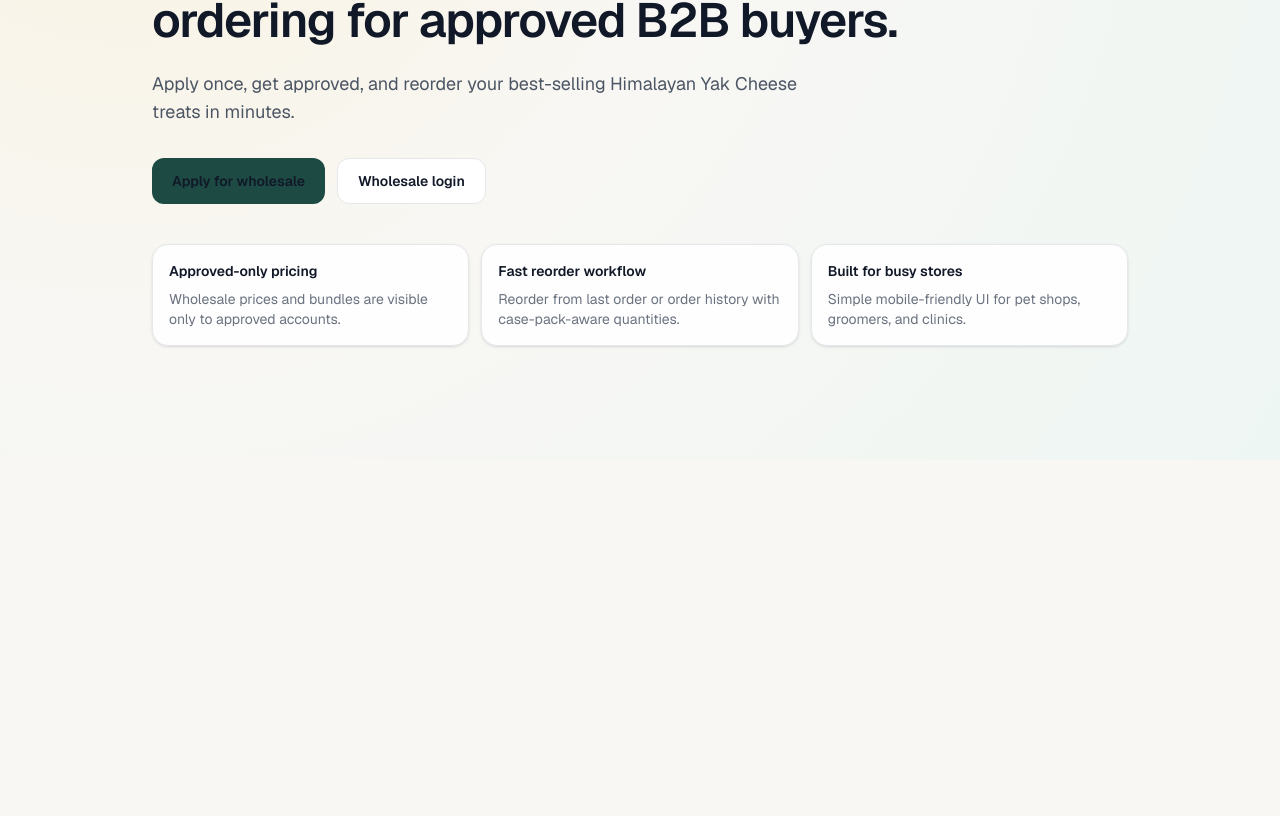
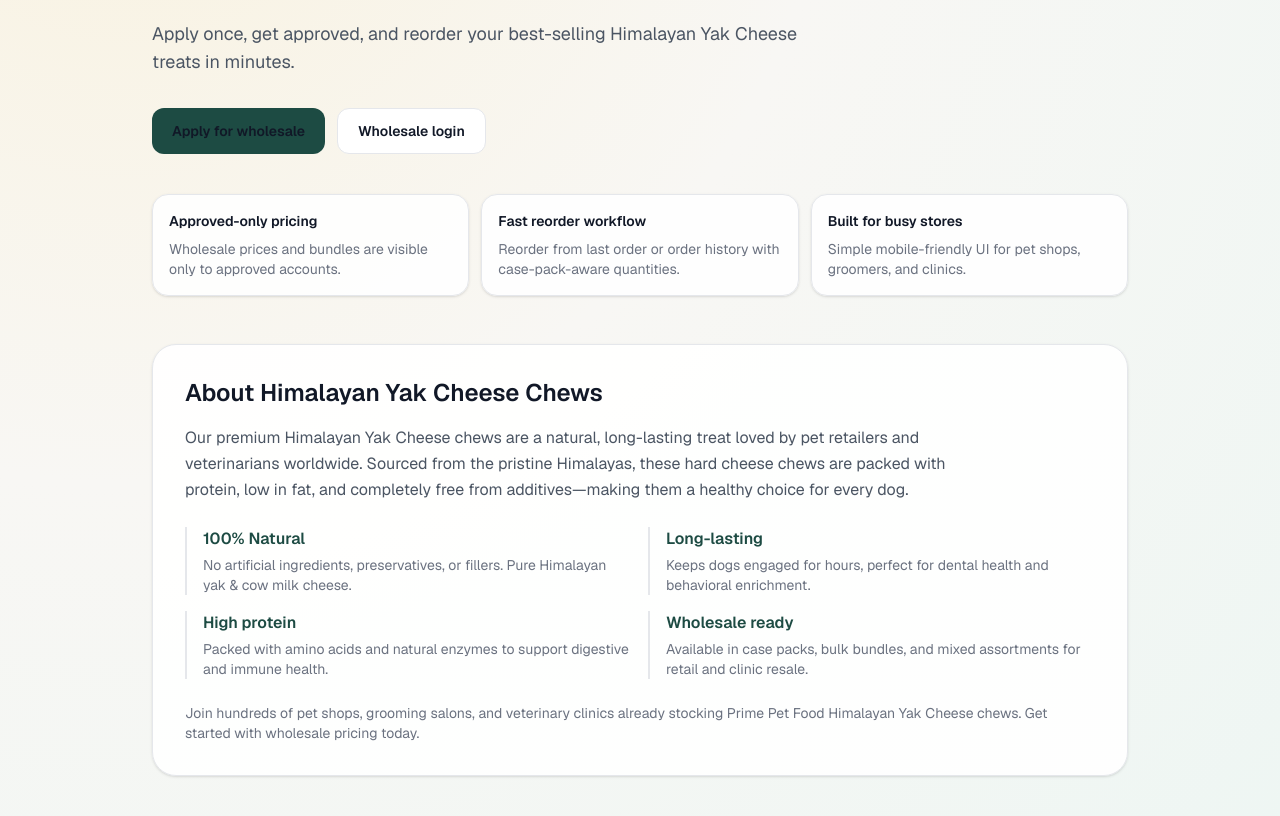
Before and after one commit to dipak1992/prime-pet-food-b2b, a Next.js app: page / in a window 1280 px wide. Shown: the part 340-1156 px from the top of the page. Before the commit the page ends 800 px from the top, so only its background shows below. Built offline with nearby package versions, Linux system fonts and the light colour scheme.

Commit message:
feat: add himalayan yak cheese context section to landing page

```diff
--- a/src/app/page.tsx
+++ b/src/app/page.tsx
@@ -47,6 +47,31 @@
             </article>
           ))}
         </div>
+
+        <div className="mt-12 rounded-3xl border border-[#e5e7eb] bg-white/95 p-8 shadow-sm">
+          <h2 className="text-2xl font-semibold text-[#111827]">About Himalayan Yak Cheese Chews</h2>
+          <p className="mt-4 text-base text-[#4b5563] leading-relaxed max-w-3xl">
+            Our premium Himalayan Yak Cheese chews are a natural, long-lasting treat loved by pet retailers and veterinarians worldwide. Sourced from the pristine Himalayas, these hard cheese chews are packed with protein, low in fat, and completely free from additives—making them a healthy choice for every dog.
+          </p>
+
+          <div className="mt-6 grid gap-4 sm:grid-cols-2">
+            {[
+              { label: "100% Natural", detail: "No artificial ingredients, preservatives, or fillers. Pure Himalayan yak & cow milk cheese." },
+              { label: "Long-lasting", detail: "Keeps dogs engaged for hours, perfect for dental health and behavioral enrichment." },
+              { label: "High protein", detail: "Packed with amino acids and natural enzymes to support digestive and immune health." },
+              { label: "Wholesale ready", detail: "Available in case packs, bulk bundles, and mixed assortments for retail and clinic resale." },
+            ].map(({ label, detail }) => (
+              <div key={label} className="border-l-2 border-[#1d4b43] pl-4">
+                <p className="font-semibold text-[#1d4b43]">{label}</p>
+                <p className="mt-1 text-sm text-[#6b7280]">{detail}</p>
+              </div>
+            ))}
+          </div>
+
+          <p className="mt-6 text-sm text-[#6b7280]">
+            Join hundreds of pet shops, grooming salons, and veterinary clinics already stocking Prime Pet Food Himalayan Yak Cheese chews. Get started with wholesale pricing today.
+          </p>
+        </div>
       </main>
     </div>
   );
```
